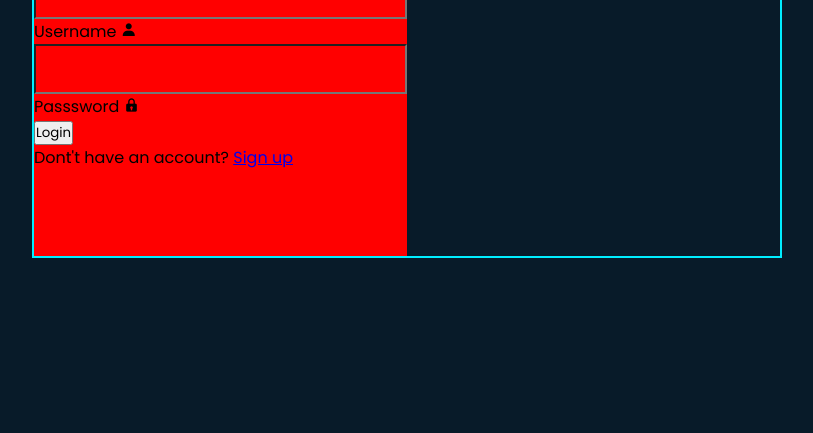
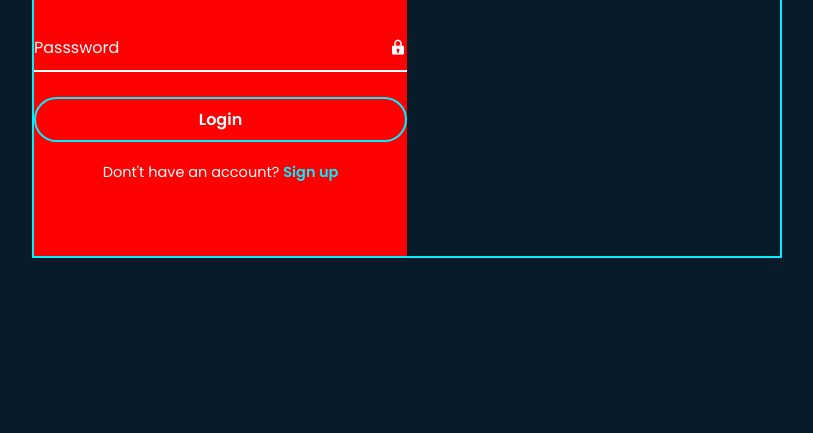
Before and after one commit to prometheuslr/programa--o, a plain HTML site: page web/project01/index.html in a window 1280 px wide. Shown: the part 367-800 px from the top of the page, without its empty margins (233-1046 px from the left). Drawn offline with nearby package versions, Linux system fonts and the light colour scheme.

Commit message:
update css

```diff
--- a/web/project01/style.css
+++ b/web/project01/style.css
@@ -52,4 +52,59 @@ body{
     width: 100%;
     height: 100%;
     background: transparent;
+    border: none;
+    outline: none;
+    border-bottom: 2px solid #fff;
 }
+
+.input-box label{
+    position: absolute;
+    top: 50%;
+    left: 0;
+    transform: translateY(-50%);
+    font-size: 16px;
+    color: #fff;
+    pointer-events: none;
+}
+
+.input-box i{
+    position: absolute;
+    top: 50%;
+    right: 0;
+    transform: translateY(-50%);
+    font-size: 18px;
+    color: #fff;
+}
+
+.btn{
+    position: relative;
+    width: 100%;
+    height: 45px;
+    background: transparent;
+    border: 2px solid #0ef;
+    outline: none;
+    border-radius: 40px;
+    cursor: pointer;
+    font-size: 16px;
+    color: #fff;
+    font-weight: 600;
+
+}
+
+.form-box .logreg-link{
+    font-size: 14.5px;
+    color: #fff;
+    text-align: center;
+    padding: 20px 0 10px;
+}
+
+.logreg-link p a{
+    color: #0ef;
+    text-decoration: none;
+    font-weight: 600;
+
+}
+
+.logreg-link p a:hover{
+    text-decoration: underline;
+}
```
